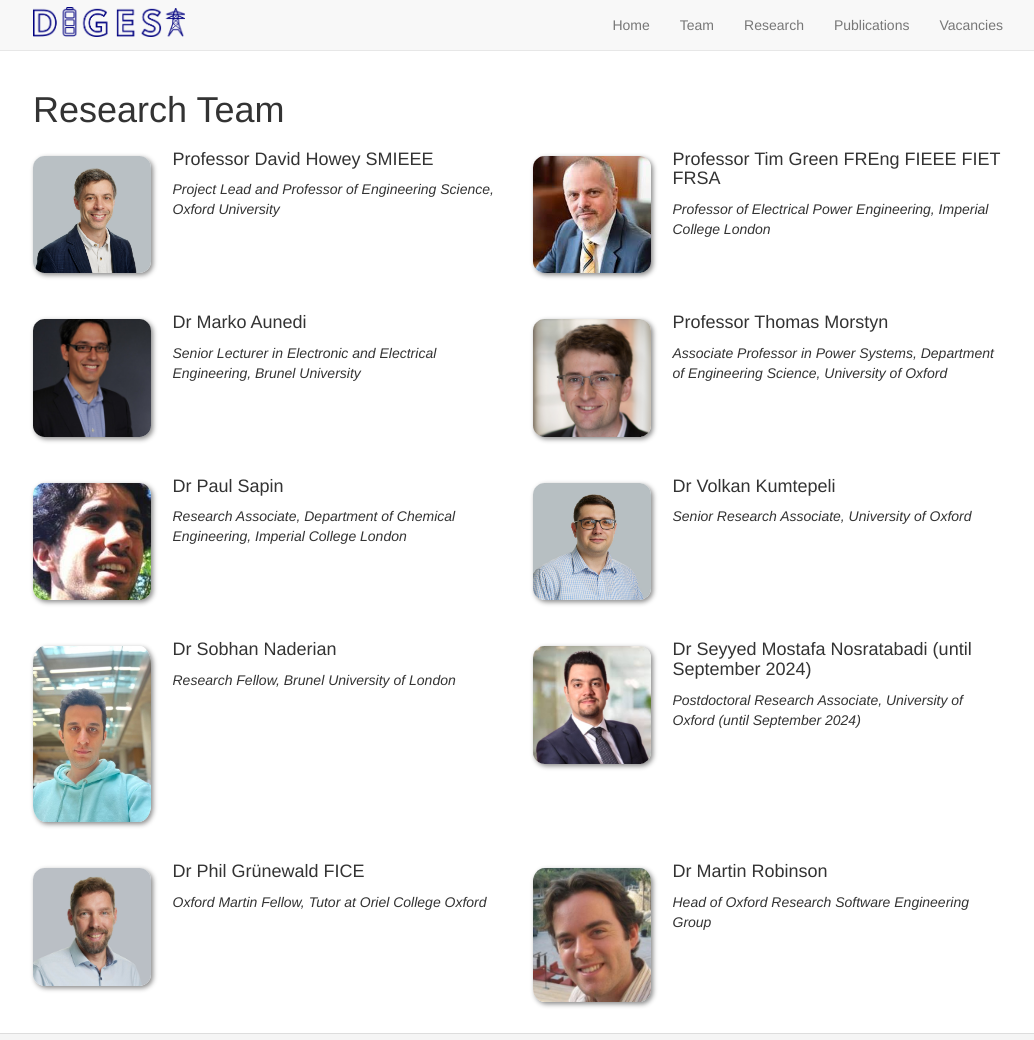
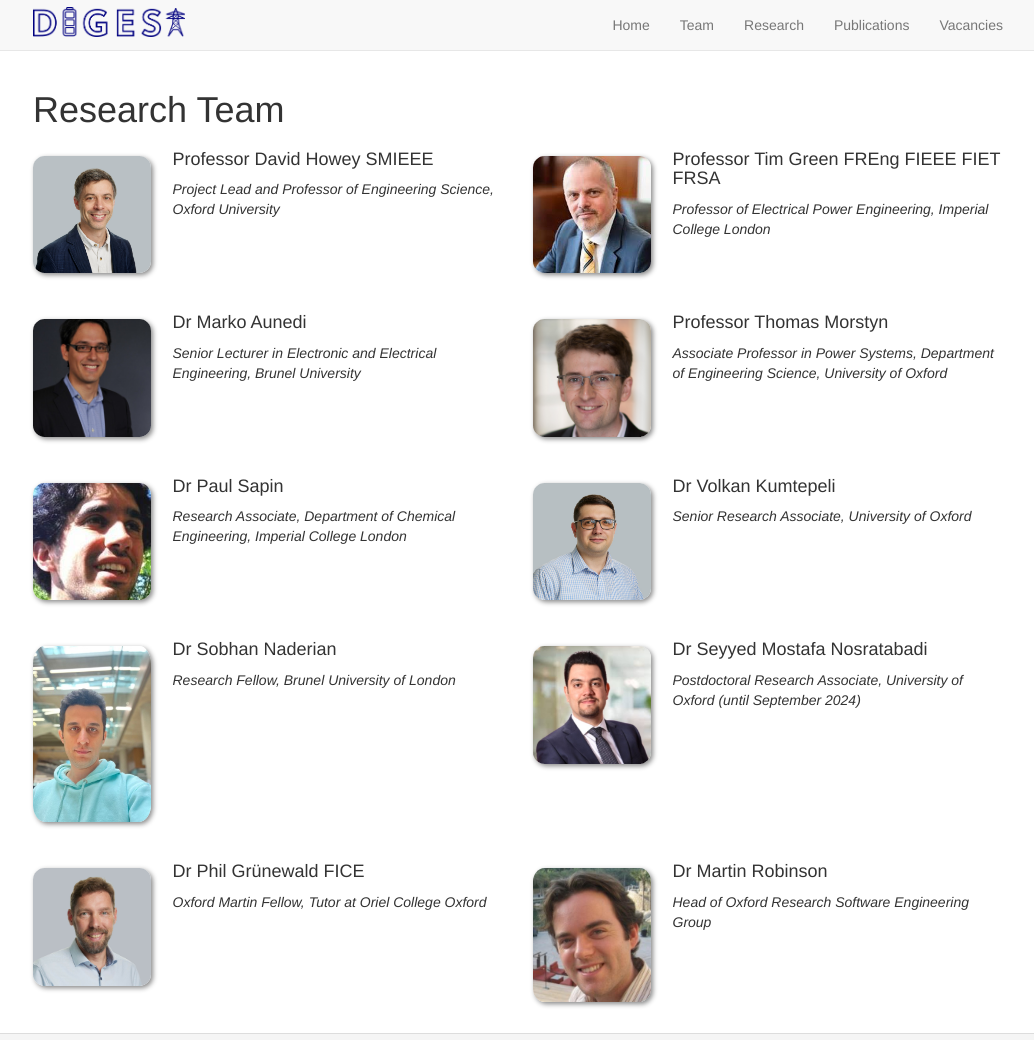
Before and after one commit to EPSRC-DIGEST/epsrc-digest.github.io, a Jekyll site: the page built from _pages/team.md, in a window 1280 px wide and 1230 px high, cut to the strip 0-1040 px from the top of the window. Shown: the whole strip, without its empty margins (122-1156 px from the left). Built offline with Jekyll 4.4.1, drawn with Linux system fonts in a browser that asks for light colours; nearby versions of some CDN libraries.

Commit message:
Update team_members.yml

```diff
--- a/_data/team_members.yml
+++ b/_data/team_members.yml
@@ -26,7 +26,7 @@
   photo: Sobhan.jpg
   info: Research Fellow, Brunel University of London
 
-- name: Dr Seyyed Mostafa Nosratabadi (until September 2024)
+- name: Dr Seyyed Mostafa Nosratabadi
   photo: Mostafa.jpg
   info: Postdoctoral Research Associate, University of Oxford (until September 2024)
 
```
